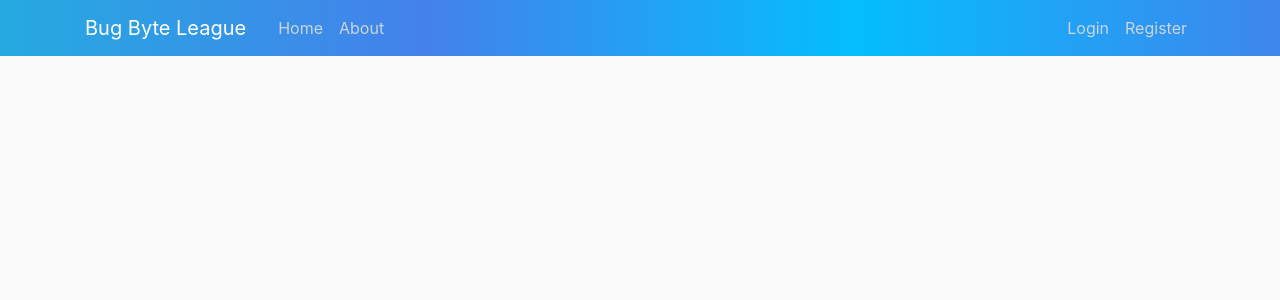
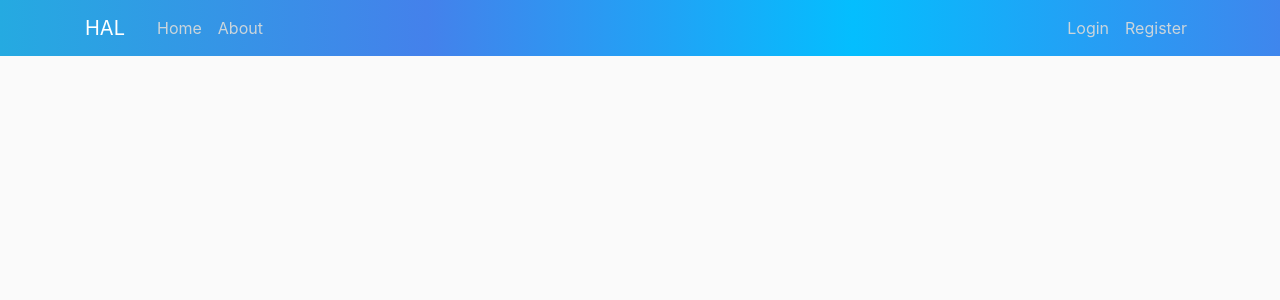
Before and after one commit to guptaraghav01/Bug-Byte-League-wolf-pack, a Flask app: page / in a window 1280 px wide. Shown: the top 300 px of the page. Run offline with Flask 2, Linux system fonts and the light colour scheme; some libraries are stand-ins or nearby versions.

Commit message:
Update layout.html

```diff
--- a/flaskblog/templates/layout.html
+++ b/flaskblog/templates/layout.html
@@ -11,16 +11,16 @@
     <link rel="stylesheet" type="text/css" href="{{ url_for('static', filename='main.css') }}">
 
     {% if title %}
-        <title>Bug-Byte-League - {{ title }}</title>
+        <title>HAL - {{ title }}</title>
     {% else %}
-        <title>Bug-Byte-League</title>
+        <title>HAL</title>
     {% endif %}
 </head>
 <body>
     <header class="site-header">
       <nav class="navbar navbar-expand-md navbar-dark bg-steel fixed-top">
         <div class="container">
-          <a class="navbar-brand mr-4" href="/">Bug Byte League</a>
+          <a class="navbar-brand mr-4" href="/">HAL</a>
           <button class="navbar-toggler" type="button" data-toggle="collapse" data-target="#navbarToggle" aria-controls="navbarToggle" aria-expanded="false" aria-label="Toggle navigation">
             <span class="navbar-toggler-icon"></span>
           </button>
```
